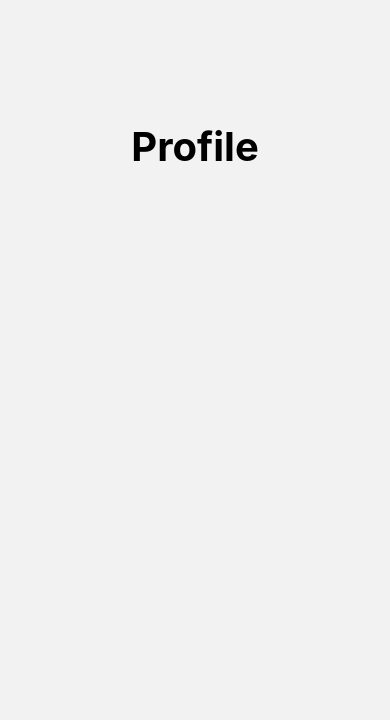
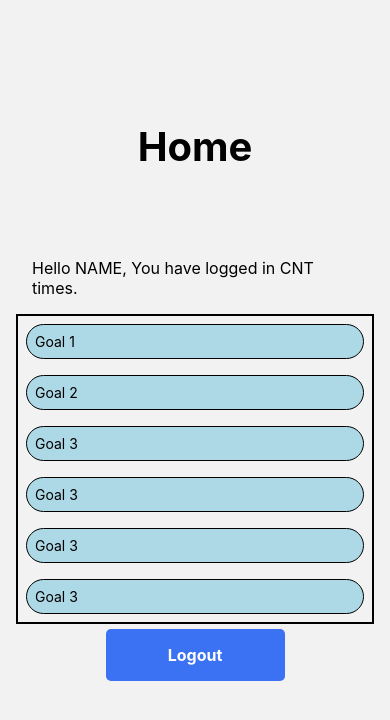
Before and after one commit to kungharrison/reactnativeapplication, a React Native app in the folder reactnativeapp/: screen /HomeScreen in a window 390 px wide. Shown: the top 720 px of the page. Built offline with nearby package versions, Linux system fonts and the light colour scheme.

Commit message:
custom input, buttons, and text components

```diff
--- /dev/null
+++ b/reactnativeapp/components/CustomText.js
@@ -0,0 +1,34 @@
+import { Text, StyleSheet } from 'react-native';
+
+export const CustomText = (props) => {
+  if (props.type === 'header') {
+    return (
+      <Text style={styles.header}>{props.text}</Text>
+    );
+  } else if (props.type === 'body') {
+    return (
+      <Text style={styles.body}>{props.text}</Text>
+    );
+  } else {
+    return (
+      <Text>{props.text}</Text>
+    )
+  }
+}
+
+const styles = StyleSheet.create({
+  header: {
+    paddingTop: '20%',
+    padding: 16,
+    fontSize: 40,
+    fontWeight: 'bold',
+    textAlign: 'center',
+
+  },
+  body: {
+    paddingTop: '20%',
+    padding: 16,
+    fontSize: 16,
+    textAlign: 'left',
+  }
+});
--- a/reactnativeapp/screens/HomeScreen.js
+++ b/reactnativeapp/screens/HomeScreen.js
@@ -1,56 +1,54 @@
 import { useState } from 'react'
 import { StyleSheet, Text, View, Button, TextInput, ScrollView } from 'react-native';
+import { CustomButton } from '../components/CustomButton';
+import { CustomText } from '../components/CustomText';
 
 export default function HomeScreen({ navigation }) {
+  const onLogOutPress = () => {
+    navigation.navigate('LoginScreen');
+  }
   return (
     <View style={styles.appContainer}>
       <View>
-        <Text style={styles.header}>Profile</Text>
+        <CustomText type='header' text="Home" />
+        <CustomText type='body' text="Hello NAME, You have logged in CNT times." />
+        <View style={styles.goalsContainer}>
+          <ScrollView>
+            <View style={styles.goalsContainer}>
+              <Text style={styles.goalItem}>Goal 1</Text>
+              <Text style={styles.goalItem}>Goal 2</Text>
+              <Text style={styles.goalItem}>Goal 3</Text>
+              <Text style={styles.goalItem}>Goal 3</Text>
+              <Text style={styles.goalItem}>Goal 3</Text>
+              <Text style={styles.goalItem}>Goal 3</Text>
+            </View>
+          </ScrollView>
+        </View>
+        <CustomButton
+          text="Logout"
+          onPress={onLogOutPress}
+        />
       </View>
     </View>
   );
 }
 
 const styles = StyleSheet.create({
-  header: {
-    paddingTop: '20%',
-    padding: 16,
-    fontSize: 40,
-    fontWeight: 'bold',
-    textAlign: 'center',
-
-  },
   appContainer: {
     flex: 1,
     paddingTop: 50,
     paddingHorizontal: 16
   },
-  inputContainer: {
-    flex: 1,
-    flexDirection: 'row',
-    justifyContent: 'space-between',
-    alignItems: 'center',
-    marginBottom: 24,
-    borderBottomWidth: 1,
-  },
-  textInput: {
-    borderColor: 'black',
-    borderWidth: 1,
-    width: '70%',
-    marginRight: 8,
-    padding: 8
-  },
   goalsContainer: {
-    flex: 5
+    borderWidth:1,
   },
   goalItem: {
     margin: 8,
-    borderRadius: 6,
-    backgroundColor: '#5e0acc',
+    borderRadius: 90,
+    backgroundColor: 'lightblue',
     padding: 8,
-    color: 'white'
+    color: 'black',
+    borderColor: 'black',
+    borderWidth: 1,
   },
-  goalText: {
-    color: 'white'
-  }
 });
--- a/reactnativeapp/screens/LoginScreen.js
+++ b/reactnativeapp/screens/LoginScreen.js
@@ -2,17 +2,19 @@ import { useState } from 'react'
 import { StyleSheet, Text, View, Button, TextInput, ScrollView } from 'react-native';
 import { CustomInput } from '../components/CustomInput';
 import { CustomButton } from '../components/CustomButton';
+import { CustomText } from '../components/CustomText';
+import { useNavigation } from '@react-navigation/native';
 
 export default function LoginScreen({ navigation }) {
   const [username, setUsername] = useState('');
   const [email, setEmail] = useState('');
   const onSignInPress = () => {
-    console.warn('Sign in pressed');
+    navigation.navigate('HomeScreen');
   }
 
   return (
     <View style={styles.appContainer}>
-      <Text style={styles.header}>Login</Text>
+      <CustomText type='header' text="Login" />
       <CustomInput
         text="Name"
         placeholder="Name"
```
